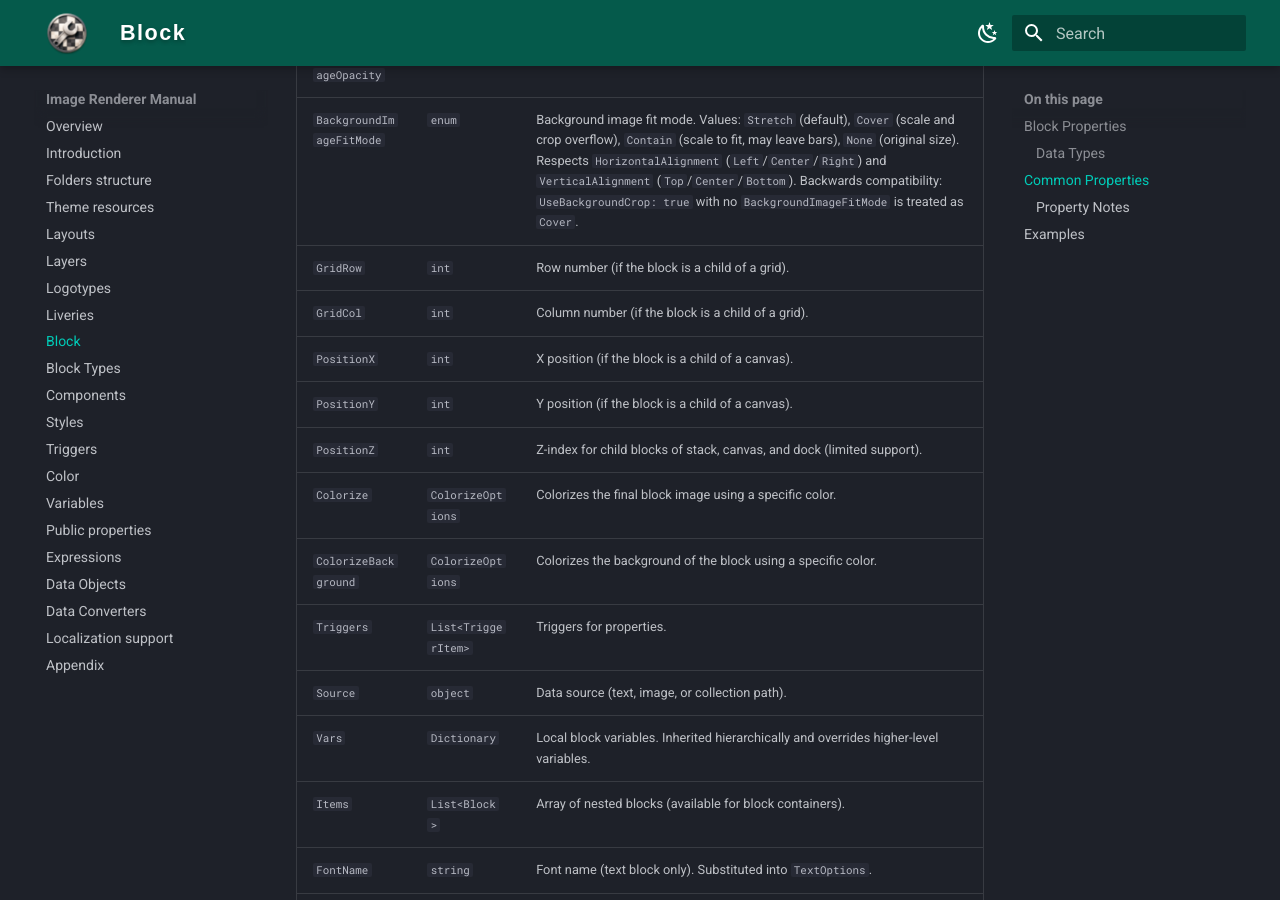
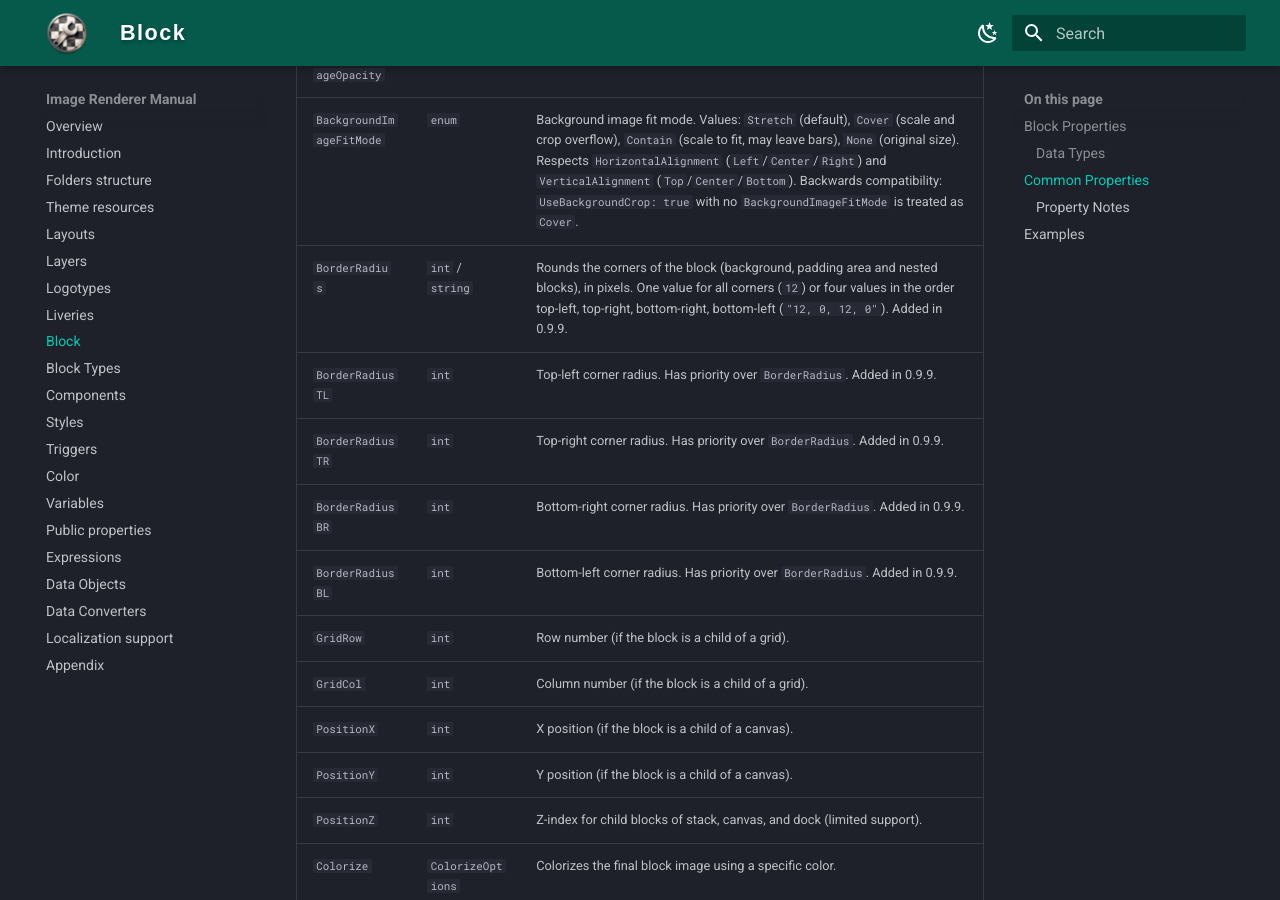
Before and after one commit to vlad-men/RacingLeagueTools_Docs, an MkDocs documentation site: the page built from docs/flex-renderer/manual/block.md, in a window 1280 px wide and 900 px high, scrolled down 3401 px. Built offline with MkDocs 1.6.1 and Material for MkDocs 9.7.7, drawn with Linux system fonts in a browser that asks for light colours; some of the changed text lies outside the part shown.

Commit message:
Document BorderRadius block properties
Co-Authored-By: Claude Opus 5.5 <noreply@anthropic.com>

```diff
--- a/docs/flex-renderer/manual/block.md
+++ b/docs/flex-renderer/manual/block.md
@@ -75,6 +75,11 @@ The following properties apply to most block types.
 | `UseBackgroundCrop` | `bool` | Whether the background image should be cropped. |
 | `BackgroundImageOpacity` | `int` | Opacity of the background image (0-100). |
 | `BackgroundImageFitMode` | `enum` | Background image fit mode. Values: `Stretch` (default), `Cover` (scale and crop overflow), `Contain` (scale to fit, may leave bars), `None` (original size). Respects `HorizontalAlignment` (`Left`/`Center`/`Right`) and `VerticalAlignment` (`Top`/`Center`/`Bottom`). Backwards compatibility: `UseBackgroundCrop: true` with no `BackgroundImageFitMode` is treated as `Cover`. |
+| `BorderRadius` | `int` / `string` | Rounds the corners of the block (background, padding area and nested blocks), in pixels. One value for all corners (`12`) or four values in the order top-left, top-right, bottom-right, bottom-left (`"12, 0, 12, 0"`). Added in 0.9.9. |
+| `BorderRadiusTL` | `int` | Top-left corner radius. Has priority over `BorderRadius`. Added in 0.9.9. |
+| `BorderRadiusTR` | `int` | Top-right corner radius. Has priority over `BorderRadius`. Added in 0.9.9. |
+| `BorderRadiusBR` | `int` | Bottom-right corner radius. Has priority over `BorderRadius`. Added in 0.9.9. |
+| `BorderRadiusBL` | `int` | Bottom-left corner radius. Has priority over `BorderRadius`. Added in 0.9.9. |
 | `GridRow` | `int` | Row number (if the block is a child of a grid). |
 | `GridCol` | `int` | Column number (if the block is a child of a grid). |
 | `PositionX` | `int` | X position (if the block is a child of a canvas). |
@@ -101,6 +106,7 @@ The following properties apply to most block types.
 block options are placed in the block itself too. You can use them both ways, but the block properties have higher priority than the option properties.
 - **Source**: Duplicates specific properties (like `ImagePath`, `Text`) and has higher priority.
 - **Dimensions**: `Width` and `Height` default to `0`, meaning the engine calculates size based on content. Use `"*"` to fill available space.
+- **BorderRadius**: In `image` blocks the picture itself is rounded too, so an image with `Padding` (for example a flag) keeps rounded corners. Radii larger than the block are reduced to fit: a very large value gives a pill shape, half the side of a square block gives a circle.
 
 ## Examples
 
```
